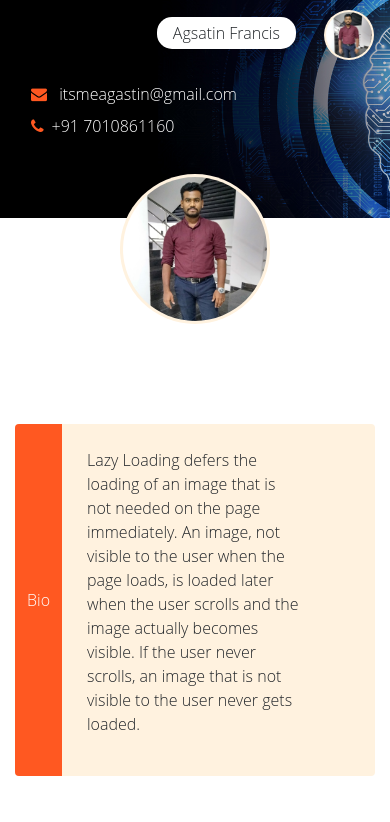
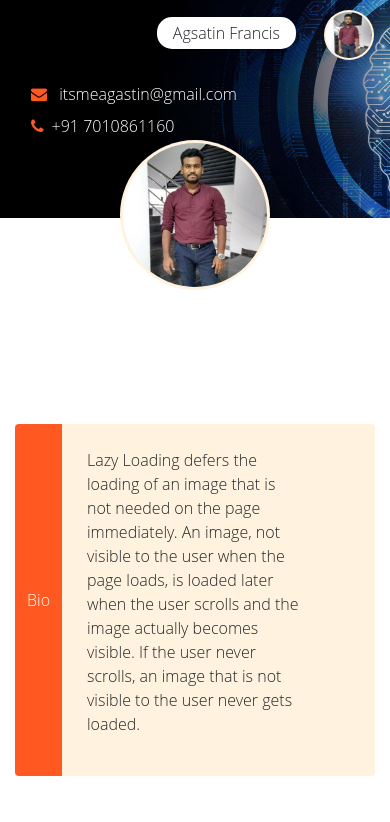
Before and after one commit to itsmeagastin/itsmeagastin.github.io, a plain HTML site: page index.html in a window 390 px wide. Shown: the top 822 px of the page. Drawn offline with nearby package versions, Linux system fonts and the light colour scheme.

Commit message:
Update style.css

```diff
--- a/style.css
+++ b/style.css
@@ -143,8 +143,8 @@ body{
 	#hd2 .mail{top:-136px;
 	font-weight:100px
 	}
-
+	.prof {
+			top: -134px;
+		}
 
 	}
-
-}
```
